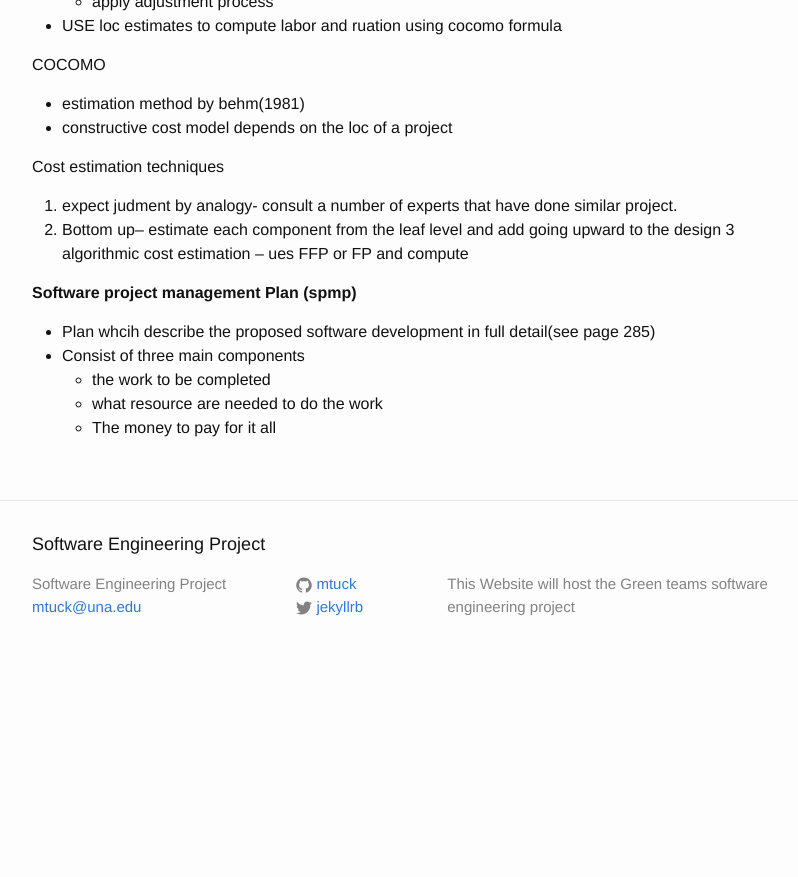
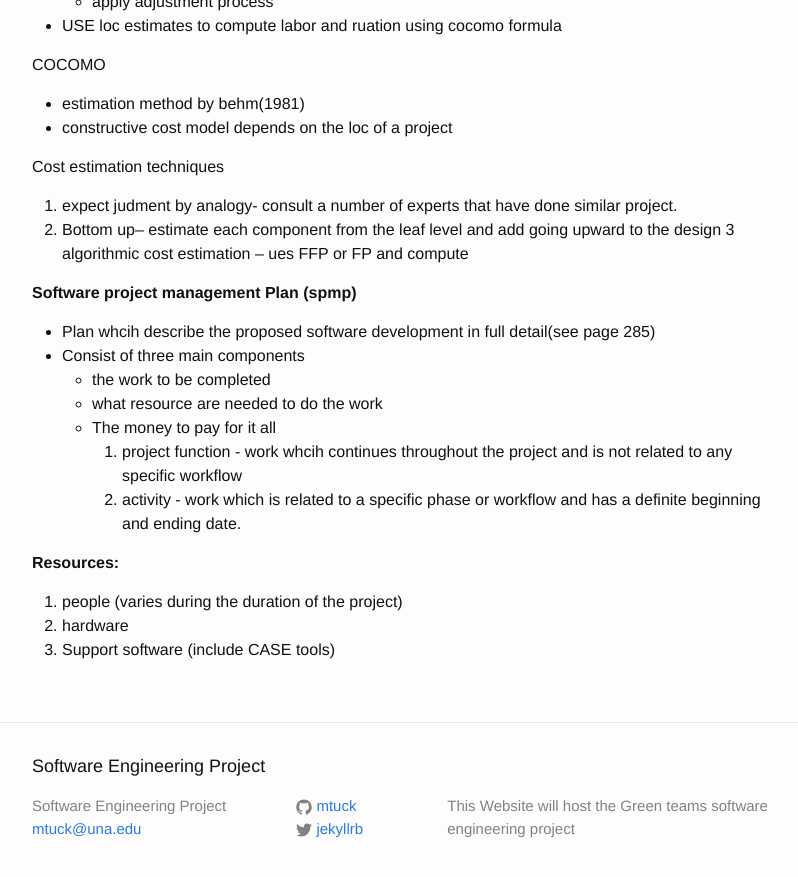
Before and after one commit to mtuck/455Project, a Jekyll site: the page built from _posts/2016-03-01-chapter9notes.markdown, in a window 1280 px wide and 900 px high, scrolled down 2358 px. Shown: the top 877 px of the window, without its empty margins (238-1036 px from the left). Built offline with Jekyll 4.4.1, drawn with Linux system fonts in a browser that asks for light colours; before the commit the page ends 3036 px from its top, so only the background shows below that.

Commit message:
added spmp

```diff
--- a/_posts/2016-03-01-chapter9notes.markdown
+++ b/_posts/2016-03-01-chapter9notes.markdown
@@ -107,3 +107,10 @@ __Software project management Plan (spmp)__
     * the work to be completed
     * what resource are needed to do the work
     * The money to pay for it all
+1. project function - work whcih continues throughout the project and is not related to any specific workflow
+2. activity - work which is related to a specific phase or workflow and has a definite beginning  and ending date.
+
+__Resources:__
+1. people (varies during the duration of the project)
+2. hardware
+3. Support software (include CASE tools)
```
